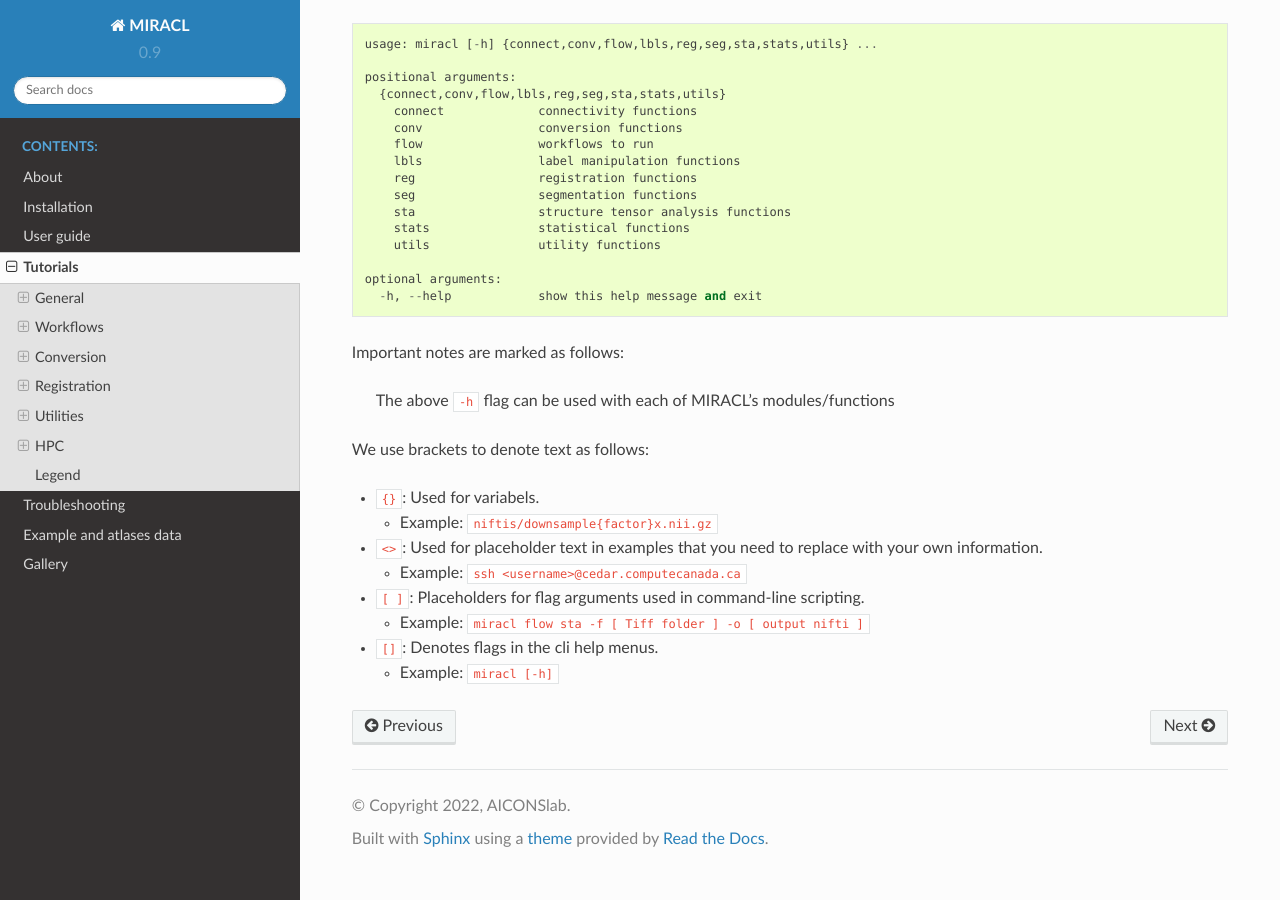
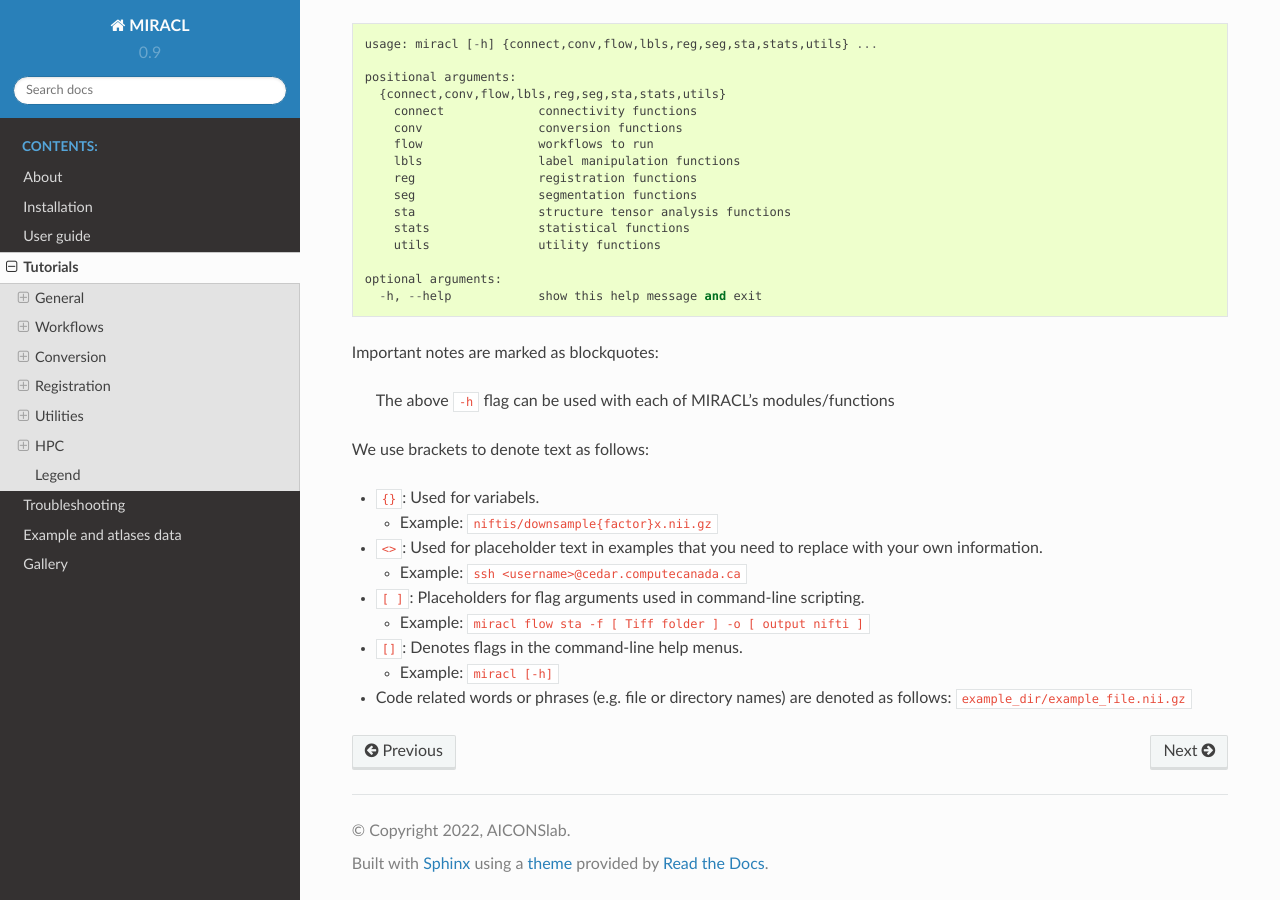
Before and after one commit to AICONSlab/MIRACL, a Sphinx documentation site: the page built from docs/tutorials.md, in a window 1280 px wide and 900 px high, scrolled down 1384 px. Built offline with Sphinx 7.4.7 and the Read the Docs theme 2.0.0, drawn with Linux system fonts in a browser that asks for light colours.

Commit message:
[docs] improve formatting

````diff
--- a/docs/tutorials.md
+++ b/docs/tutorials.md
@@ -70,7 +70,7 @@
   -h, --help            show this help message and exit
 ```
 
-Important notes are marked as follows:
+Important notes are marked as blockquotes:
 
 > The above `-h` flag can be used with each of MIRACL's modules/functions
 
@@ -83,5 +83,7 @@
     - Example: `ssh <username>@cedar.computecanada.ca`
 - `[ ]`: Placeholders for flag arguments used in command-line scripting.
     - Example: `miracl flow sta -f [ Tiff folder ] -o [ output nifti ]`
-- `[]`: Denotes flags in the cli help menus.
+- `[]`: Denotes flags in the command-line help menus.
     - Example: `miracl [-h]`
+- Code related words or phrases (e.g. file or directory names) are denoted as
+follows: `example_dir/example_file.nii.gz`
````
